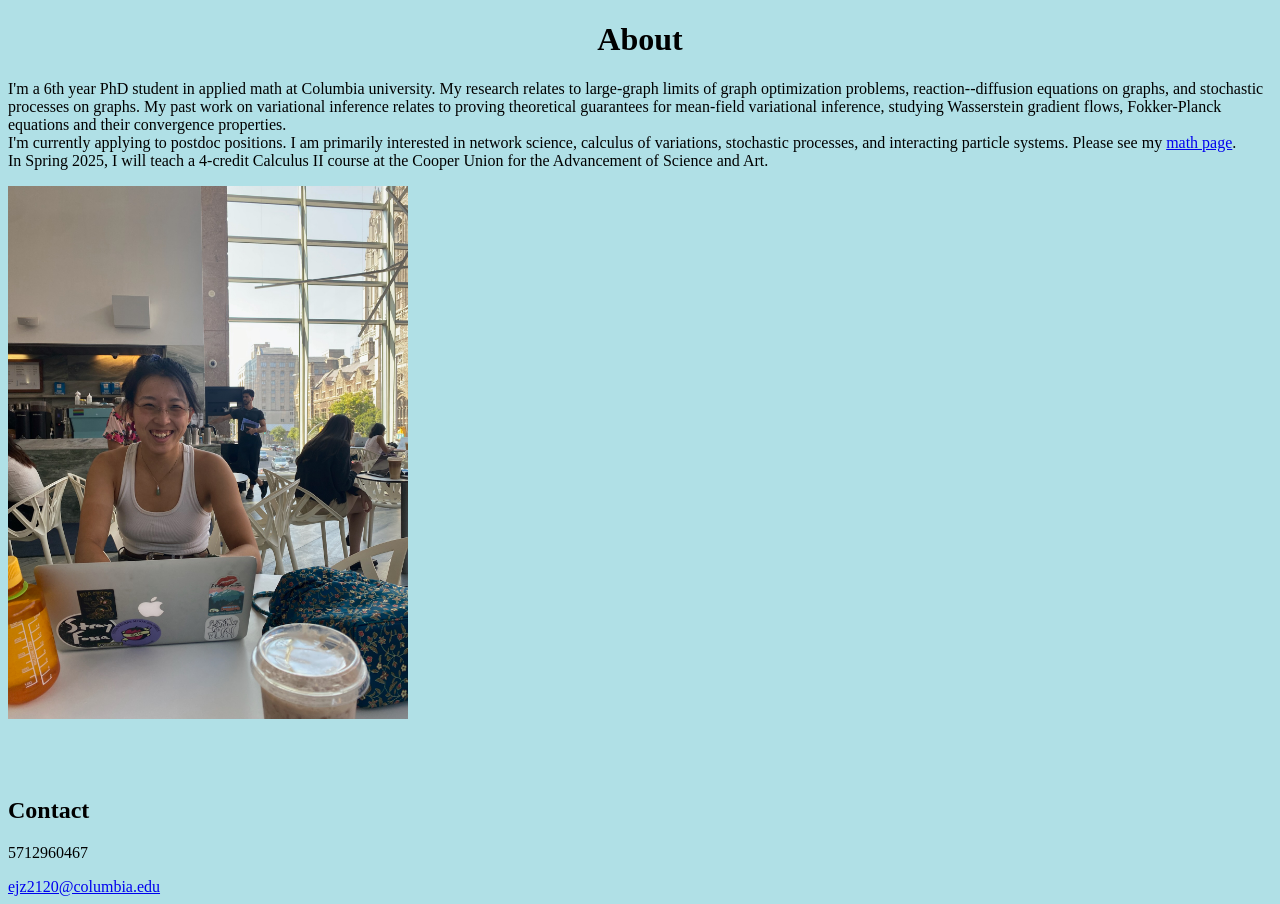
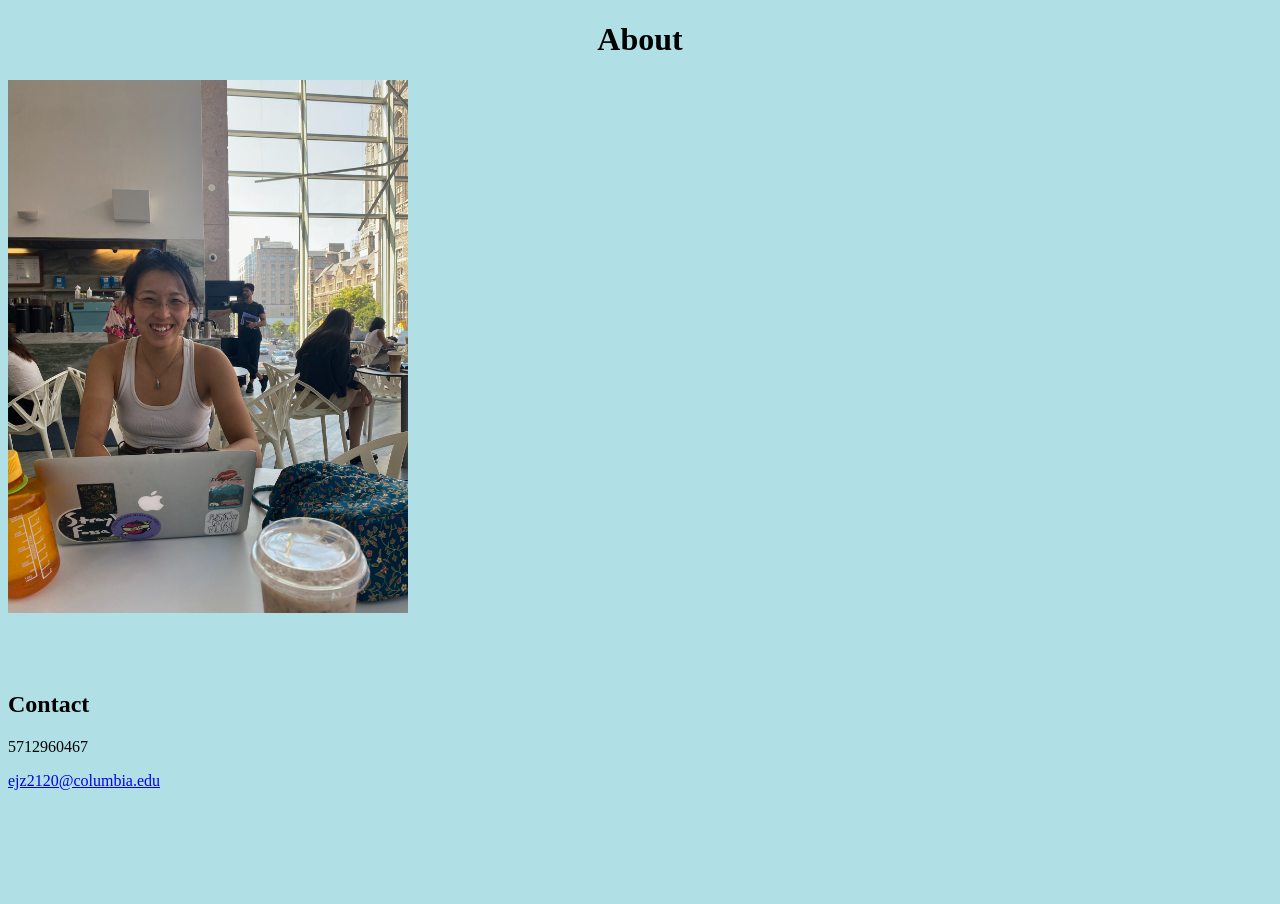
Before and after one commit to edithjinzhang/edithjinzhang.github.io, a plain HTML site: page about.html in a window 1280 px wide. After the commit the page ends 800 px from the top, so only its background shows below. Drawn offline with Linux system fonts and the light colour scheme.

Commit message:
Update about.html

```diff
--- a/about.html
+++ b/about.html
@@ -12,19 +12,8 @@
   <body style = "background-color:powderblue;">
     <h1 style = "text-align:center;"> About </h1>
 
-    <p> I'm a 6th year PhD student in applied math at Columbia university. My research relates to large-graph limits of
-      graph optimization problems, reaction--diffusion equations on graphs, and stochastic processes on graphs.
-      My past work on variational inference relates to proving theoretical guarantees for mean-field variational inference,
-      studying Wasserstein gradient flows, Fokker-Planck equations and their convergence properties.
-      <br>
-      I'm currently applying to postdoc positions. I am primarily interested in network science, calculus of variations,
-      stochastic processes, and interacting particle systems. Please see my <a href="https://edithjinzhang.github.io/math.html">math page</a>.
 
 
-
-      <br>
-      In Spring 2025, I will teach a 4-credit Calculus II course at the Cooper Union for the Advancement of Science and Art.
-    </p>
 
     <div class="container">
       <div class="image">
```
